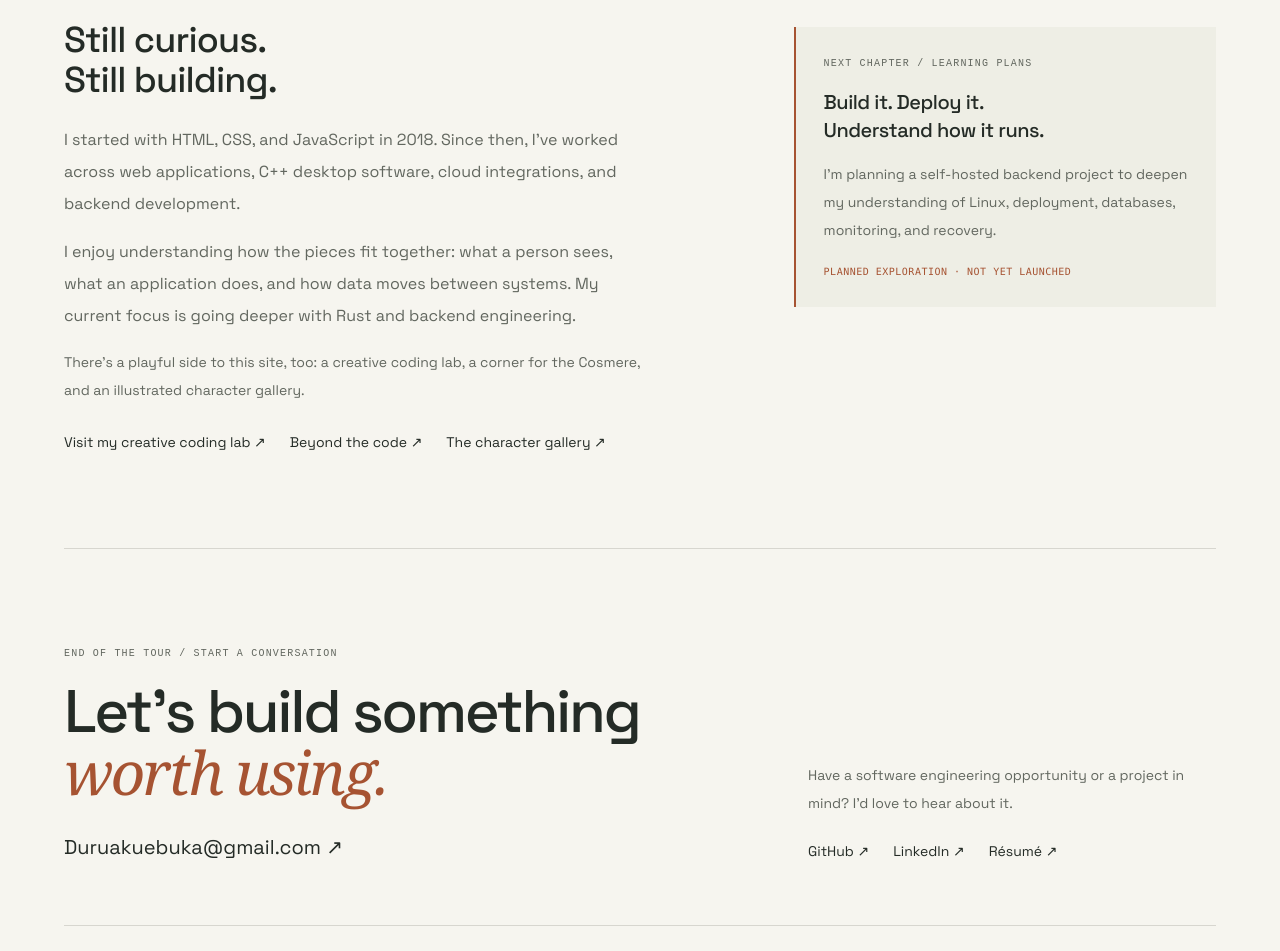
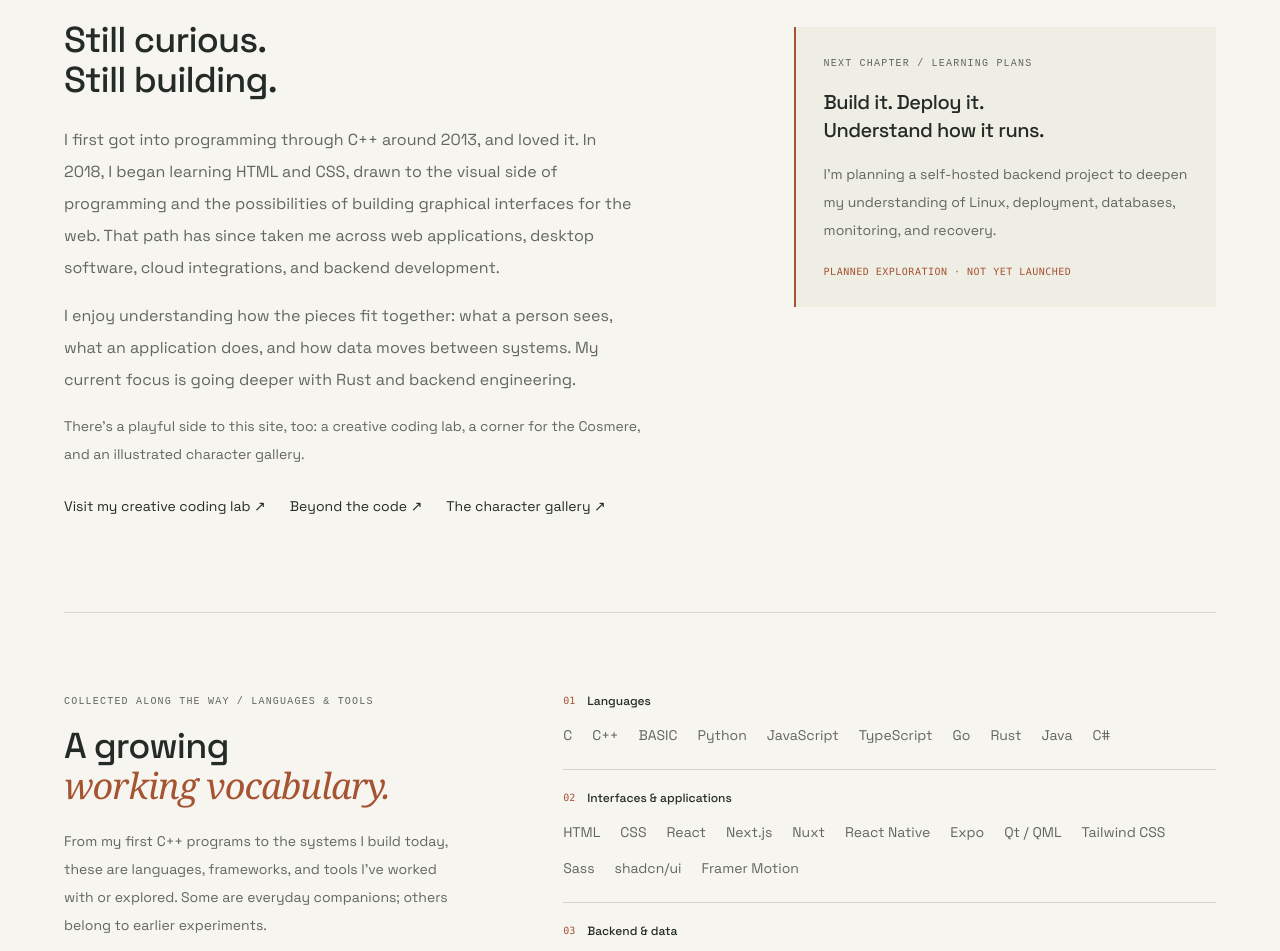
Before and after one commit to D3troit98/portfolio-1, a Next.js app: page / in a window 1280 px wide. Shown: the part 6360-7311 px from the top of the page. Built offline with nearby package versions, Linux system fonts and the light colour scheme.

Commit message:
update info

```diff
--- a/components/Portfolio/Portfolio.tsx
+++ b/components/Portfolio/Portfolio.tsx
@@ -4,6 +4,7 @@ import LayerNav from './LayerNav';
 import SystemJourney from './SystemJourney';
 import { MotionRoot, Reveal } from './Motion';
 import SelectedWork from './SelectedWork';
+import Toolkit from './Toolkit';
 
 const external = { target: '_blank', rel: 'noopener noreferrer' };
 const cv = '/documents/Ebuka_Micheal_Duruaku_Resume.pdf';
@@ -105,9 +106,11 @@ export default function Portfolio() {
                     Still building.
                   </h2>
                   <p className="mt-6 max-w-xl text-base leading-8 text-[#62675f]">
-                    I started with HTML, CSS, and JavaScript in 2018. Since
-                    then, I’ve worked across web applications, C++ desktop
-                    software, cloud integrations, and backend development.
+                    I first got into programming through C++ around 2013, and
+                    loved it. In 2018, I began learning HTML and CSS, drawn
+                    to the visual side of programming and the possibilities of
+                    building graphical interfaces for the web. That path has since taken me across web applications,
+                    desktop software, cloud integrations, and backend development.
                   </p>
                   <p className="mt-4 max-w-xl text-base leading-8 text-[#62675f]">
                     I enjoy understanding how the pieces fit together: what a
@@ -150,6 +153,9 @@ export default function Portfolio() {
                   </p>
                 </aside>
               </section>
+            </Reveal>
+            <Reveal>
+              <Toolkit />
             </Reveal>
           </main>
           <footer
--- /dev/null
+++ b/components/Portfolio/Toolkit.tsx
@@ -0,0 +1,42 @@
+const groups = [
+  { title: 'Languages', tools: ['C', 'C++', 'BASIC', 'Python', 'JavaScript', 'TypeScript', 'Go', 'Rust', 'Java', 'C#'] },
+  { title: 'Interfaces & applications', tools: ['HTML', 'CSS', 'React', 'Next.js', 'Nuxt', 'React Native', 'Expo', 'Qt / QML', 'Tailwind CSS', 'Sass', 'shadcn/ui', 'Framer Motion'] },
+  { title: 'Backend & data', tools: ['Django', 'Node.js', 'Express', 'Gin', 'PostgreSQL', 'SQL', 'MongoDB', 'sqlx', 'sqlc', 'GraphQL', 'HyGraph', 'Sanity'] },
+  { title: 'Tools & connected systems', tools: ['Git', 'Vite', 'Webpack', 'ESLint', 'OpenCV', 'AWS IoT Core', 'Google Cloud', 'OAuth / PKCE'] },
+];
+
+export default function Toolkit() {
+  return (
+    <section id="toolkit" aria-labelledby="toolkit-heading" className="border-t border-[#d7d6cf] py-16 md:py-20">
+      <div className="grid gap-8 md:grid-cols-[.8fr_1.2fr] md:gap-16">
+        <div>
+          <p className="folio-eyebrow">Collected along the way / Languages & tools</p>
+          <h2 id="toolkit-heading" className="mt-4 text-3xl tracking-tight md:text-4xl">
+            A growing<br />
+            <span className="font-serif font-normal italic text-[#a65332]">working vocabulary.</span>
+          </h2>
+          <p className="mt-5 max-w-sm text-sm leading-7 text-[#62675f]">
+            From my first C++ programs to the systems I build today, these are
+            languages, frameworks, and tools I’ve worked with or explored.
+            Some are everyday companions; others belong to earlier experiments.
+          </p>
+        </div>
+        <div className="divide-y divide-[#d7d6cf]">
+          {groups.map((group, index) => (
+            <div key={group.title} className="py-5 first:pt-0 last:pb-0">
+              <h3 className="mb-3 flex items-center gap-3 text-xs font-medium">
+                <span aria-hidden="true" className="font-mono text-[10px] text-[#a65332]">0{index + 1}</span>
+                {group.title}
+              </h3>
+              <ul className="flex flex-wrap gap-x-5 gap-y-2" aria-label={group.title}>
+                {group.tools.map(tool => (
+                  <li key={tool} className="text-sm leading-7 text-[#62675f]">{tool}</li>
+                ))}
+              </ul>
+            </div>
+          ))}
+        </div>
+      </div>
+    </section>
+  );
+}
--- a/constants/constants.ts
+++ b/constants/constants.ts
@@ -116,7 +116,8 @@ export const TimeLineData = [
   { year: '2022–present', title: 'Desktop and connected systems', text: 'Joined BriskBlender as a part-time Qt software developer, building multithreaded C++ applications, integrating databases, and connecting applications to AWS IoT Core.' },
   { year: '2021', title: 'Moving into full-stack development', text: 'Expanded into React, Node.js, Express.js, MongoDB, and RESTful APIs, alongside testing and collaborative development.' },
   { year: '2019–2020', title: 'Freelance work and C++', text: 'Developed my skills through freelance work, C++ applications, Git, and version control.' },
-  { year: '2018', title: 'The first lines of code', text: 'Started my web development journey with HTML, CSS, and JavaScript.' },
+  { year: '2018', title: 'Moving toward the web', text: 'Began learning HTML and CSS, drawn to the visual side of programming and building graphical interfaces for the web.' },
+  { year: 'Around 2013', title: 'It began with C++', text: 'First got into programming through C++, long before moving into web development.' },
 ];
 
 export const workExperience = [
```
